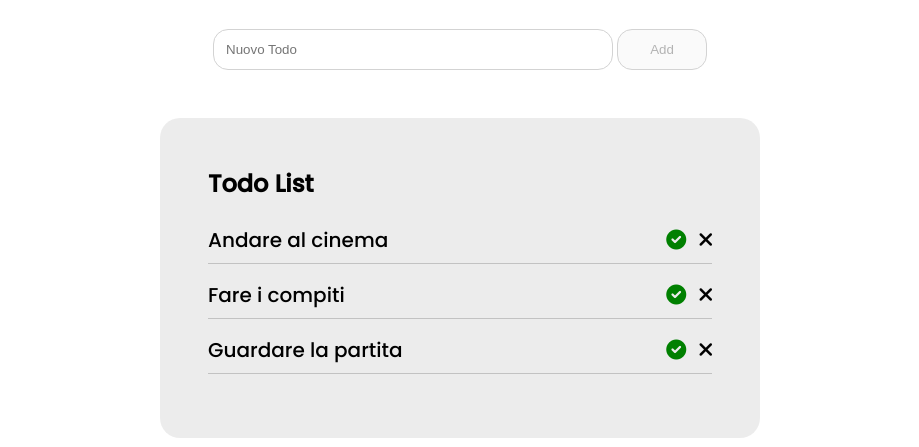
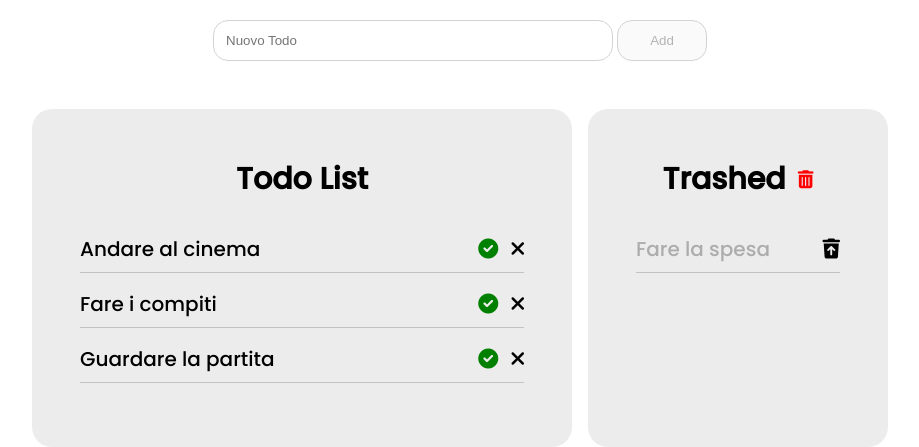
Before and after one commit to Alexxboc/vue-todolist, a plain HTML site: page versione_alternativa/index.html in a window 1280 px wide. Both pictures are taken after a click on the icon 885 px from the left and 574 px from the top of the page. Shown: the part 362-809 px from the top of the page, without its empty margins (180-1099 px from the left). Drawn offline with nearby package versions, Linux system fonts and the light colour scheme.

Commit message:
Complete all Milestones

```diff
--- a/versione_alternativa/assets/css/style.css
+++ b/versione_alternativa/assets/css/style.css
@@ -55,27 +55,34 @@ body {
     justify-content: center;
 }
 
-.tasks_container h2 {
-    margin-bottom: 1.5rem;
+.task_area h2, .task_complete_area h2, .task_delete_area h2 {
+    margin-bottom: 2rem;
+    font-size: 30px;
 }
 
-.task_area {
+.task_area, .task_complete_area, .task_delete_area {
     margin-top: 3rem;
     background-color: #d3d3d36e;
     padding: 3rem;
     border-radius: 20px;
-    width: 50%;
+    text-align: center;
+
+}
+
+.task_area {
+    width: 45%;
 }
 
 .task_complete_area {
-    margin-top: 3rem;
-    background-color: #d3d3d36e;
-    padding: 3rem;
-    border-radius: 20px;
     width: 30%;
 }
 
-.task_area li, .task_complete_area li {
+.task_delete_area {
+    width: 25%;
+    text-align: center;
+}
+
+.task_area li, .task_complete_area li, .task_delete_area li {
     display: flex;
     justify-content: space-between;
     align-items: center;
@@ -90,7 +97,7 @@ body {
 
 }
 
-.task_area i, .task_complete_area i {
+.task_area i, .task_complete_area i, .task_delete_area i {
     cursor: pointer;
 }
 
@@ -102,6 +109,20 @@ body {
     color: green;
 }
 
+.trash_title {
+    display: flex;
+    align-items: center;
+    justify-content: center;
+}
+
+.trash_title i {
+    margin-left: 0.75rem;
+    margin-bottom: 2rem;
+    font-size: 18px;
+    color: red;
+
+}
+
 .nothing_todo {
     margin-top: 3rem;
     background-color: #d3d3d36e;
--- a/versione_alternativa/assets/js/app.js
+++ b/versione_alternativa/assets/js/app.js
@@ -37,12 +37,15 @@ const app = new Vue ({
 
         completedTasks: [],
 
+        deletedTasks: [],
+
 
     },
 
     methods: {
         removeTodo(index) {
-            // console.log('remove', this);
+            // console.log('remove', this.tasks.text);
+            this.deletedTasks.unshift({text: this.tasks[index].text, done: this.tasks[index].done})
             this.tasks.splice(index, 1);
         },
 
@@ -75,9 +78,17 @@ const app = new Vue ({
                 this.tasks.unshift({text: this.completedTasks[index].text, done: this.completedTasks[index].done})
                 this.completedTasks.splice(index, 1)
             }
+        },
+
+        restoreDeletedTasks(index) {
+            this.tasks.unshift({text: this.deletedTasks[index].text, done: this.deletedTasks[index].done})
+            this.deletedTasks.splice(index, 1);
+        },
+
+        clearTrash() {
+            alert('stai per svuotare il cestino, i file al suo interno non saranno più disponibili')
+            this.deletedTasks.splice(0, this.deletedTasks.length)
         }
-
-
 
 
     },
--- a/versione_alternativa/index.html
+++ b/versione_alternativa/index.html
@@ -31,20 +31,16 @@
                 <div class="task_area" v-if="tasks.length > 0">
                     <h2>Todo List</h2>
                     <ul>
-
                         <li v-for="(task,index) in tasks">
                             <span>
                                 {{task.text}}
                             </span>
-
                             <!-- /.task -->
                             <div class="icons">
                                 <i class="fa-solid fa-circle-check green" @click="addToCompleted(index)"></i>
-                                    <i class="fa-solid fa-times" aria-hidden="true" @click="removeTodo"></i>
+                                <i class="fa-solid fa-times" aria-hidden="true" @click="removeTodo(index)"></i>
                             </div>
-
                         </li>
-
                     </ul>
                 </div>
                 <!-- /.task_area -->
@@ -60,10 +56,27 @@
                             <!-- /.task -->
                             <i class="fa-solid fa-arrow-rotate-left" @click="removeFromCompleted(index)"></i>
                         </li>
-
                     </ul>
                 </div>
                 <!-- /.task_complete_area -->
+
+                <div v-if="deletedTasks.length > 0" class="task_delete_area">
+                    <div class="trash_title">
+                        <h2>Trashed</h2>
+                        <i class="fa-solid fa-trash-can" @click="clearTrash"></i>
+                    </div>
+                    <!-- /.trash_title -->
+                    <ul>
+                        <li v-for="(task,index) in deletedTasks">
+                            <span class="completed_text">
+                                {{task.text}}
+                            </span>
+                            <!-- /.task -->
+                            <i class="fa-solid fa-trash-arrow-up" @click="restoreDeletedTasks(index)"></i>
+                        </li>
+                    </ul>
+                </div>
+                <!-- /.task_delete_area -->
             </div>
             <!-- /.tasks_container -->
 
```
Lines whose indentation alone changed are shown as unchanged.
